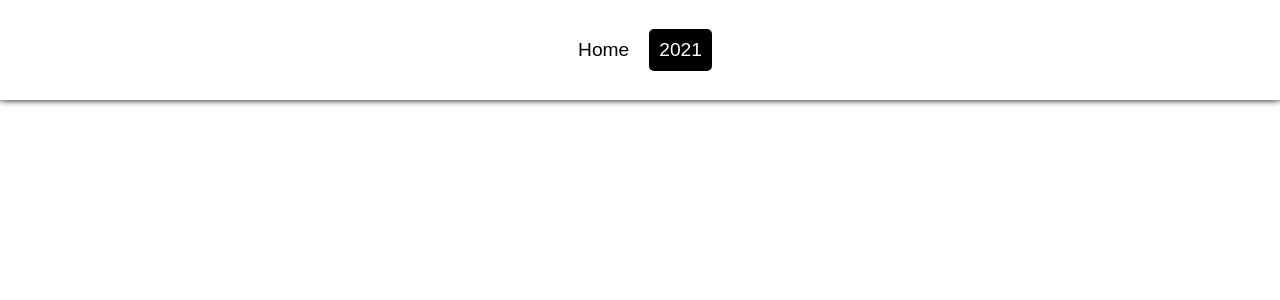
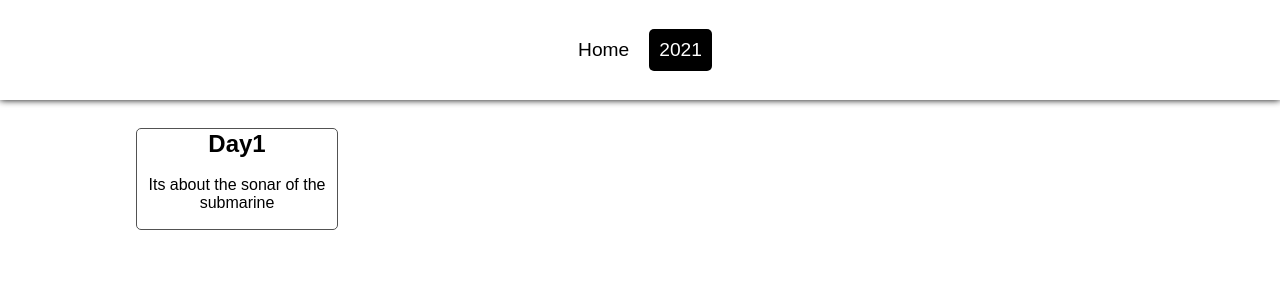
Before and after one commit to MathisBurger/aoc-solver, a React (Create React App) app: page /2021 in a window 1280 px wide. Shown: the top 300 px of the page. Built offline with nearby package versions, Linux system fonts and the light colour scheme; a web font is replaced by a local one.

Commit message:
[TASK] added view for days

```diff
--- a/src/App.tsx
+++ b/src/App.tsx
@@ -10,7 +10,7 @@ function App() {
       <Navbar />
       <Switch>
         <Route path="/2021" component={Index2021} />
-        <Route path="/2021/day1" component={Year2021Day1} />
+        <Route path="/2021-day1" component={Year2021Day1} />
       </Switch>
     </Router>
   );
--- /dev/null
+++ b/src/components/challangeDashboard/ChallangeDashboard.css
@@ -0,0 +1,28 @@
+.dashboard {
+    display: grid;
+    place-items: center;
+    width: 100vw;
+    height: 100vh;
+}
+.dashboard-container {
+    width: 80vw;
+    height: 70vh;
+    display: flex;
+    flex-wrap: wrap;
+    flex-direction: row;
+}
+.dashboard-container .content-card {
+    width: 200px;
+    height: 100px;
+    border-radius: 5px;
+    border: 1px solid rgb(82, 82, 82);
+    transition: .3s;
+    display: grid;
+    grid-template-rows: 30% 70%;
+    font-family: Arial, Helvetica, sans-serif;
+    place-items: center;
+    text-align: center;
+}
+.dashboard-container .content-card:hover {
+    box-shadow: 4px 4px 4px rgb(129, 129, 129);
+}
--- /dev/null
+++ b/src/components/challangeDashboard/ChallangeDashboard.tsx
@@ -0,0 +1,33 @@
+import { useHistory } from 'react-router';
+import './ChallangeDashboard.css';
+
+export type ChallangeCardType = {
+    route: string;
+    heading: string;
+    description: string;
+};
+
+type ChallangeDashboardProps = {
+    cards: ChallangeCardType[];
+}
+
+const ChallangeDashboard = ({cards}: ChallangeDashboardProps) => {
+    const history = useHistory();
+
+    return (
+        <div className="dashboard">
+            <div className="dashboard-container">
+                {cards.map((card) => (
+                    <div className="content-card" onClick={() => history.push(card.route)}>
+                    <h2>{card.heading}</h2>
+                    <p>
+                        {card.description}
+                    </p>
+                </div>
+                ))}
+            </div>
+        </div>
+    );
+}
+
+export default ChallangeDashboard;
--- a/src/routes/2021/index.tsx
+++ b/src/routes/2021/index.tsx
@@ -1,9 +1,18 @@
+import ChallangeDashboard, { ChallangeCardType } from "../../components/challangeDashboard/ChallangeDashboard";
 
 
 const Index2021 = () => {
 
+    const cards: ChallangeCardType[] = [
+        {
+            route: '/2021-day1',
+            heading: 'Day1',
+            description: 'Its about the sonar of the submarine'
+        }
+    ];
+
     return (
-        <div></div>
+        <ChallangeDashboard cards={cards} />
     );
 };
 
```
